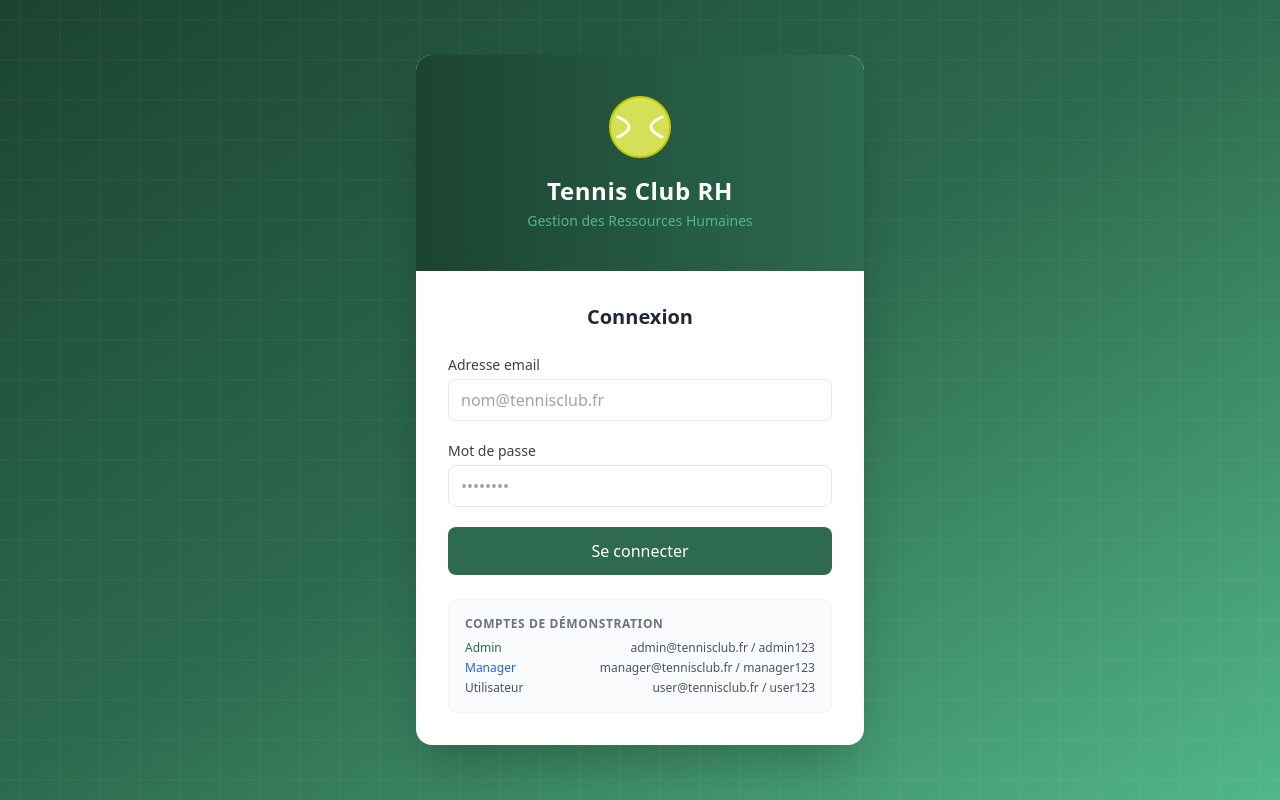
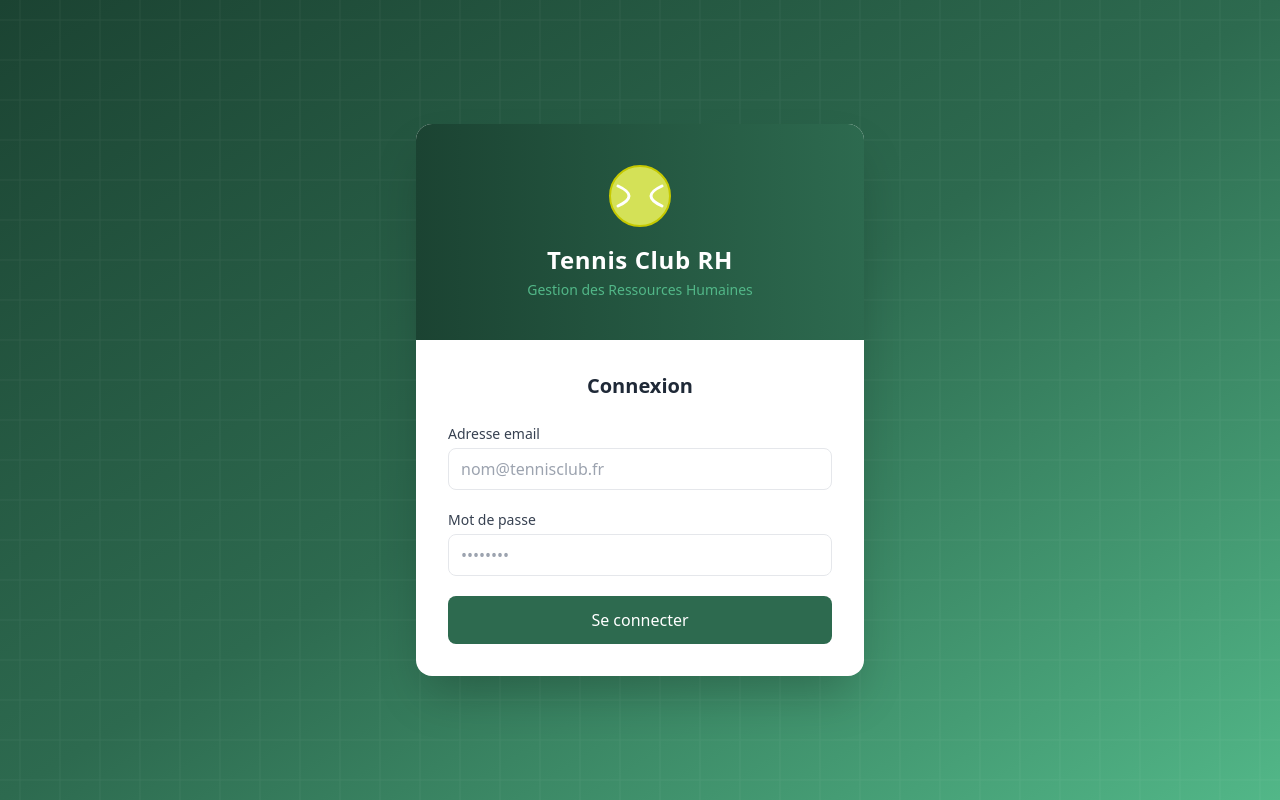
Before and after one commit to jjili2000/trh, a React (Vite) app: page /login in a window 1280 px wide. Built offline with nearby package versions, Linux system fonts and the light colour scheme.

Commit message:
chore: suppression des comptes démo sur la page login + renommage Gestion RH → Gestion
Co-Authored-By: Claude Sonnet 4.6 <noreply@anthropic.com>

```diff
--- a/src/components/Layout/AppLayout.tsx
+++ b/src/components/Layout/AppLayout.tsx
@@ -76,7 +76,7 @@ export default function AppLayout() {
           <TennisBallSmall />
           <div>
             <h1 className="text-white font-bold text-sm leading-tight">{appSettings.clubName}</h1>
-            <p className="text-tennis-green-light text-xs">Gestion RH</p>
+            <p className="text-tennis-green-light text-xs">Gestion</p>
           </div>
         </div>
       </div>
--- a/src/pages/Login.tsx
+++ b/src/pages/Login.tsx
@@ -121,26 +121,6 @@ export default function Login() {
               </button>
             </form>
 
-            {/* Demo credentials */}
-            <div className="mt-6 p-4 bg-gray-50 rounded-lg border border-gray-100">
-              <p className="text-xs font-semibold text-gray-500 uppercase tracking-wider mb-2">
-                Comptes de démonstration
-              </p>
-              <div className="space-y-1 text-xs text-gray-600">
-                <div className="flex justify-between">
-                  <span className="font-medium text-tennis-green">Admin</span>
-                  <span>admin@tennisclub.fr / admin123</span>
-                </div>
-                <div className="flex justify-between">
-                  <span className="font-medium text-blue-600">Manager</span>
-                  <span>manager@tennisclub.fr / manager123</span>
-                </div>
-                <div className="flex justify-between">
-                  <span className="font-medium text-gray-600">Utilisateur</span>
-                  <span>user@tennisclub.fr / user123</span>
-                </div>
-              </div>
-            </div>
           </div>
         </div>
       </div>
```
